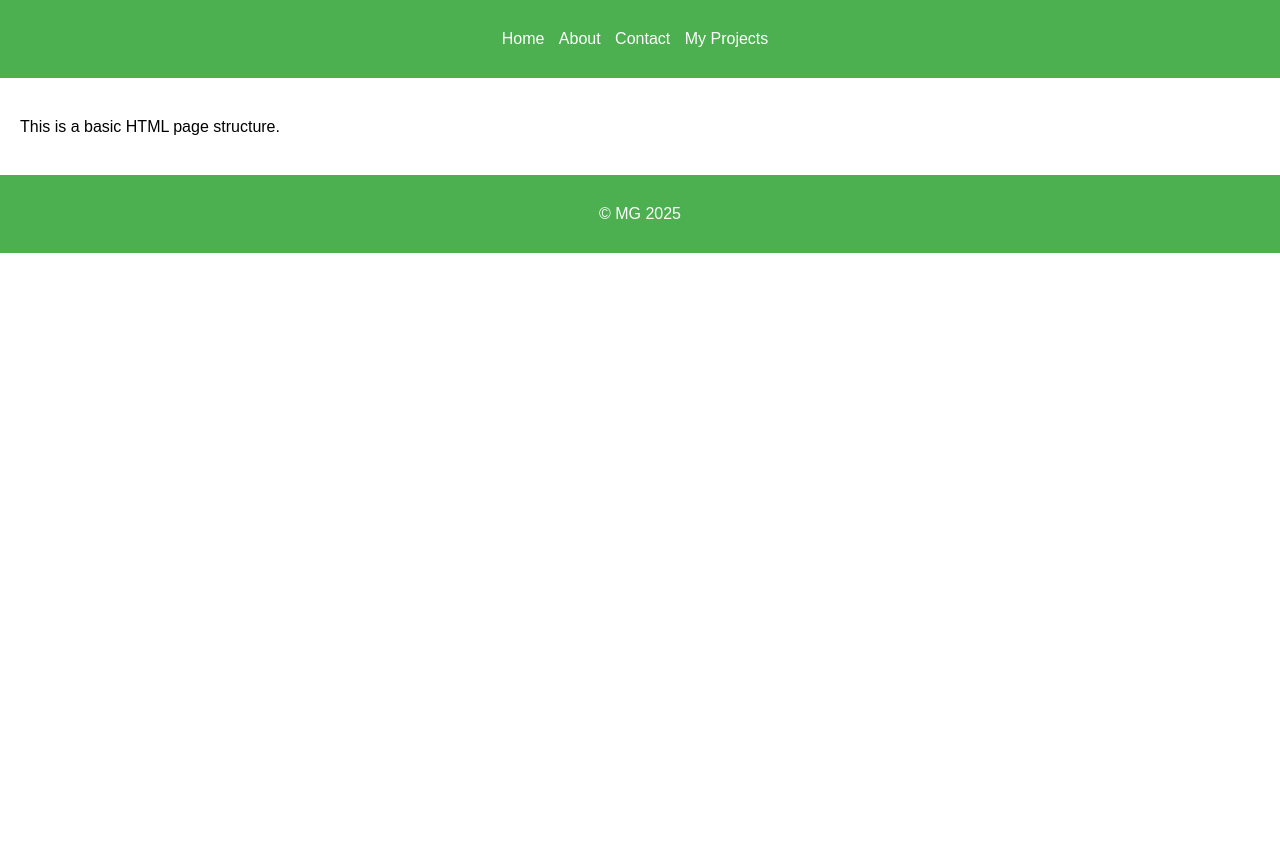
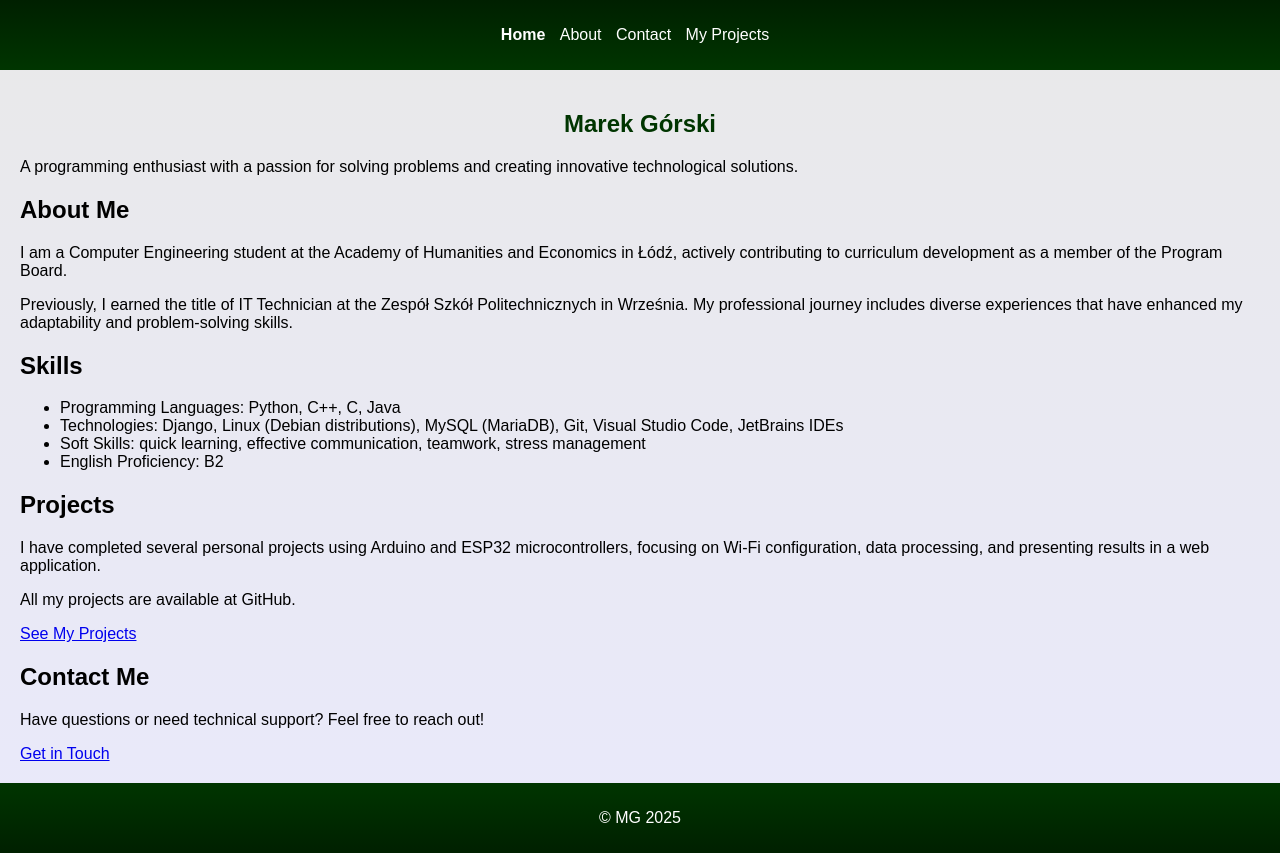
Before and after one commit to VadoVates/marekgor_site, a Django app: page / in a window 1280 px wide. Before the commit the page ends 253 px from the top, so only its background shows below. Run offline with Django 5.2, Linux system fonts and the light colour scheme.

Commit message:
Fixed site view

```diff
--- a/marekgor/templates/contact.html
+++ b/marekgor/templates/contact.html
@@ -2,7 +2,7 @@
 {% block title %} MG - Contact {% endblock %}
 {% block content %}
 <div class="container">
-    <h1>Contact Us</h1>
+    <h1>Contact Me</h1>
     <form method="post">
         {% csrf_token %}
         {{ form.as_p }}
--- a/marekgor/templates/index.html
+++ b/marekgor/templates/index.html
@@ -1,7 +1,37 @@
 {% extends 'base.html' %}
-{% block title %} MG - Main {% endblock %}
+{% block title %}MG - Home{% endblock %}
 {% block content %}
-    <section>
-        <p>This is a basic HTML page structure.</p>
-    </section>
+<section class="hero">
+    <h1>Marek Górski</h1>
+    <p>A programming enthusiast with a passion for solving problems and creating innovative technological solutions.</p>
+</section>
+
+<section class="about-me">
+    <h2>About Me</h2>
+    <p>I am a Computer Engineering student at the Academy of Humanities and Economics in Łódź, actively contributing to curriculum development as a member of the Program Board.</p>
+    <p>Previously, I earned the title of IT Technician at the Zespół Szkół Politechnicznych in Września. My professional journey includes diverse experiences that have enhanced my adaptability and problem-solving skills.</p>
+</section>
+
+<section class="skills">
+    <h2>Skills</h2>
+    <ul>
+        <li>Programming Languages: Python, C++, C, Java</li>
+        <li>Technologies: Django, Linux (Debian distributions), MySQL (MariaDB), Git, Visual Studio Code, JetBrains IDEs</li>
+        <li>Soft Skills: quick learning, effective communication, teamwork, stress management</li>
+        <li>English Proficiency: B2</li>
+    </ul>
+</section>
+
+<section class="portfolio-preview">
+    <h2>Projects</h2>
+    <p>I have completed several personal projects using Arduino and ESP32 microcontrollers, focusing on Wi-Fi configuration, data processing, and presenting results in a web application.</p>
+    <p>All my projects are available at GitHub.</p>
+    <a href="{% url 'marek_list' %}" class="button">See My Projects</a>
+</section>
+
+<section class="contact-cta">
+    <h2>Contact Me</h2>
+    <p>Have questions or need technical support? Feel free to reach out!</p>
+    <a href="{% url 'contact' %}" class="button">Get in Touch</a>
+</section>
 {% endblock %}
--- a/static/css/style.css
+++ b/static/css/style.css
@@ -1,12 +1,31 @@
+* {
+    box-sizing: border-box;
+}
+
+html, body {
+    height: 100%; /* Ustaw pełną wysokość strony */
+    margin: 0; /* Usuń domyślne marginesy */
+    display: flex;
+    flex-direction: column; /* Układ kolumnowy */
+}
+
 body {
+    background: linear-gradient(to bottom, #e9e9e9, #e9e9fa); /* Zachowanie kolorystyki */
     font-family: Arial, sans-serif;
-    margin: 0;
-    padding: 0;
-    line-height: 1.6;
+}
+
+header {
+    background: linear-gradient(to top, #003500, #002000);
+}
+
+footer {
+    background: linear-gradient(to bottom, #003500, #002000);
+    color: white;
+    text-align: center;
+    padding: 10px;
 }
 
 header, footer {
-    background-color: #4CAF50;
     color: white;
     text-align: center;
     padding: 10px 0;
@@ -14,6 +33,7 @@ header, footer {
 
 main {
     padding: 20px;
+    flex: 1; /* Zajmuje dostępne miejsce między headerem a footerem */
 }
 
 nav ul {
@@ -34,3 +54,61 @@ nav ul li a {
 nav ul li a:hover {
     text-decoration: underline;
 }
+
+nav ul li.active a {
+    font-weight: bold;
+}
+
+.container {
+    max-width: 500px;
+    margin: 20px auto; /* Wyśrodkowanie formularza */
+    background: linear-gradient(to bottom, #ffffff, #e9e9f5); /* Subtelne tło zgodne z body */
+    padding: 20px;
+    border-radius: 10px; /* Zaokrąglone rogi */
+    box-shadow: 0 4px 6px rgba(0, 0, 0, 0.1); /* Delikatny cień */
+    border: 1px solid #ccc; /* Lekka ramka */
+}
+
+form label {
+    display: block;
+    margin-bottom: 5px;
+    font-weight: bold;
+    color: #003500; /* Zielony tekst, zgodny z header/footer */
+}
+
+form input, form textarea {
+    width: 100%;
+    padding: 10px;
+    margin-bottom: 15px;
+    border: 1px solid #003500; /* Zielona ramka */
+    border-radius: 5px;
+    font-size: 1rem;
+    background: #f9f9f9; /* Jasne tło dla pól */
+}
+
+form input:focus, form textarea:focus {
+    outline: none;
+    border-color: #005000; /* Ciemniejszy zielony po kliknięciu */
+    box-shadow: 0 0 5px rgba(0, 80, 0, 0.5); /* Subtelny efekt świetlny */
+}
+
+
+form button {
+    background: linear-gradient(to bottom, #004d00, #003500); /* Gradient zielony */
+    color: white;
+    border: none;
+    border-radius: 5px;
+    padding: 10px 15px;
+    font-size: 1rem;
+    cursor: pointer;
+    transition: background 0.3s ease;
+}
+
+form button:hover {
+    background: linear-gradient(to bottom, #005f00, #004000); /* Jaśniejszy gradient na hover */
+}
+
+h1 {
+    color: #003500; /* Zielony nagłówek */
+    text-align: center;
+}
--- a/templates/base.html
+++ b/templates/base.html
@@ -14,13 +14,19 @@
 <body>
 <header>
     <nav>
-        <!-- Add navigation bar -->
         <ul>
-            <li><a href="{% url 'index' %}">Home</a></li>
-            <li><a href="{% url 'about' %}">About</a></li>
-            <li><a href="{% url 'contact' %}">Contact</a></li>
-            <li><a href="{% url 'marek_list' %}">My Projects</a></li>
-            <!-- Add additional navigation links as needed -->
+            <li class="{% if request.path == '/' %}active{% endif %}">
+                <a href="{% url 'index' %}">Home</a>
+            </li>
+            <li class="{% if request.path == '/about/' %}active{% endif %}">
+                <a href="{% url 'about' %}">About</a>
+            </li>
+            <li class="{% if request.path == '/contact/' %}active{% endif %}">
+                <a href="{% url 'contact' %}">Contact</a>
+            </li>
+            <li class="{% if request.path == '/marek/' %}active{% endif %}">
+                <a href="{% url 'marek_list' %}">My Projects</a>
+            </li>
         </ul>
     </nav>
 </header>
```
